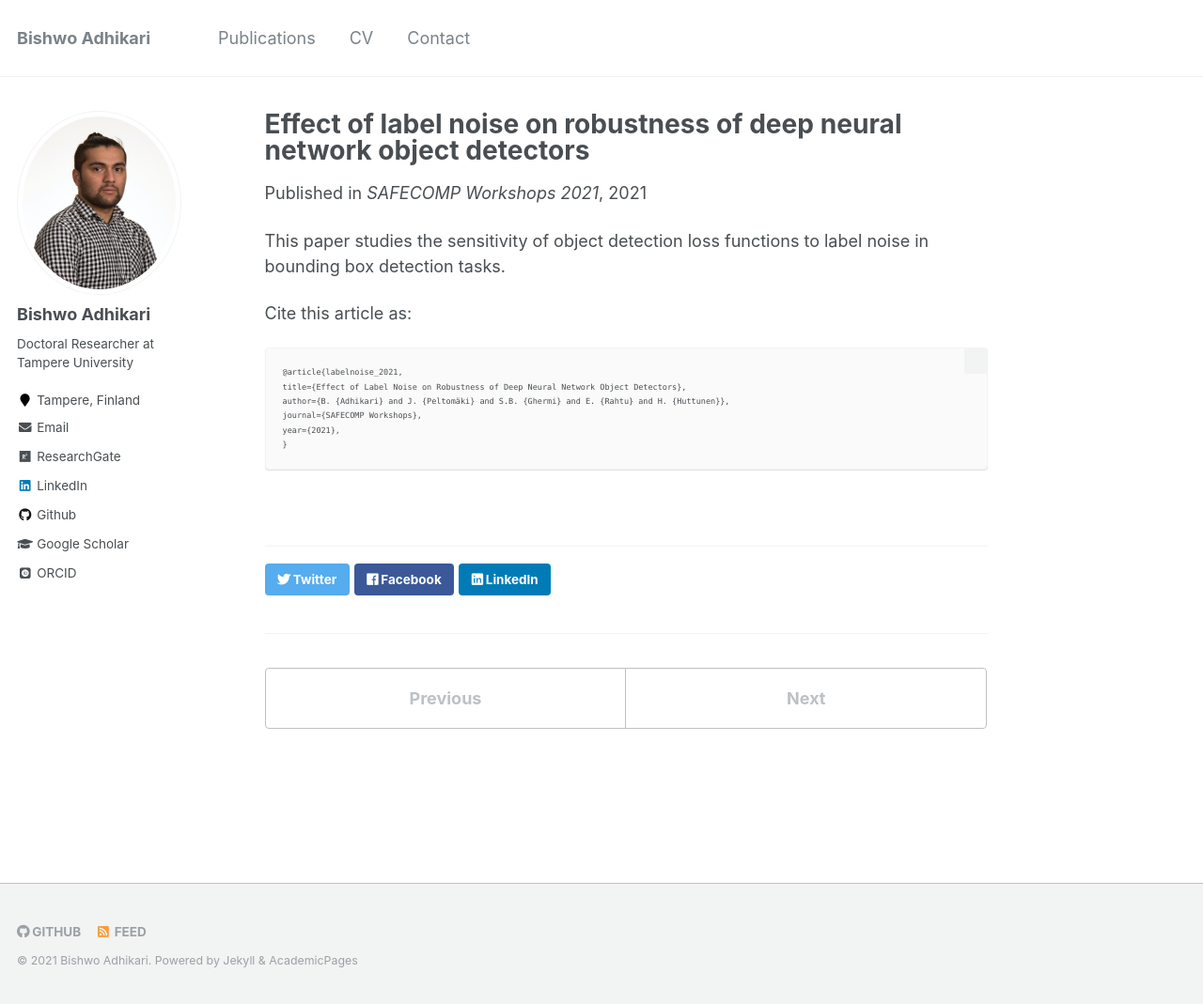
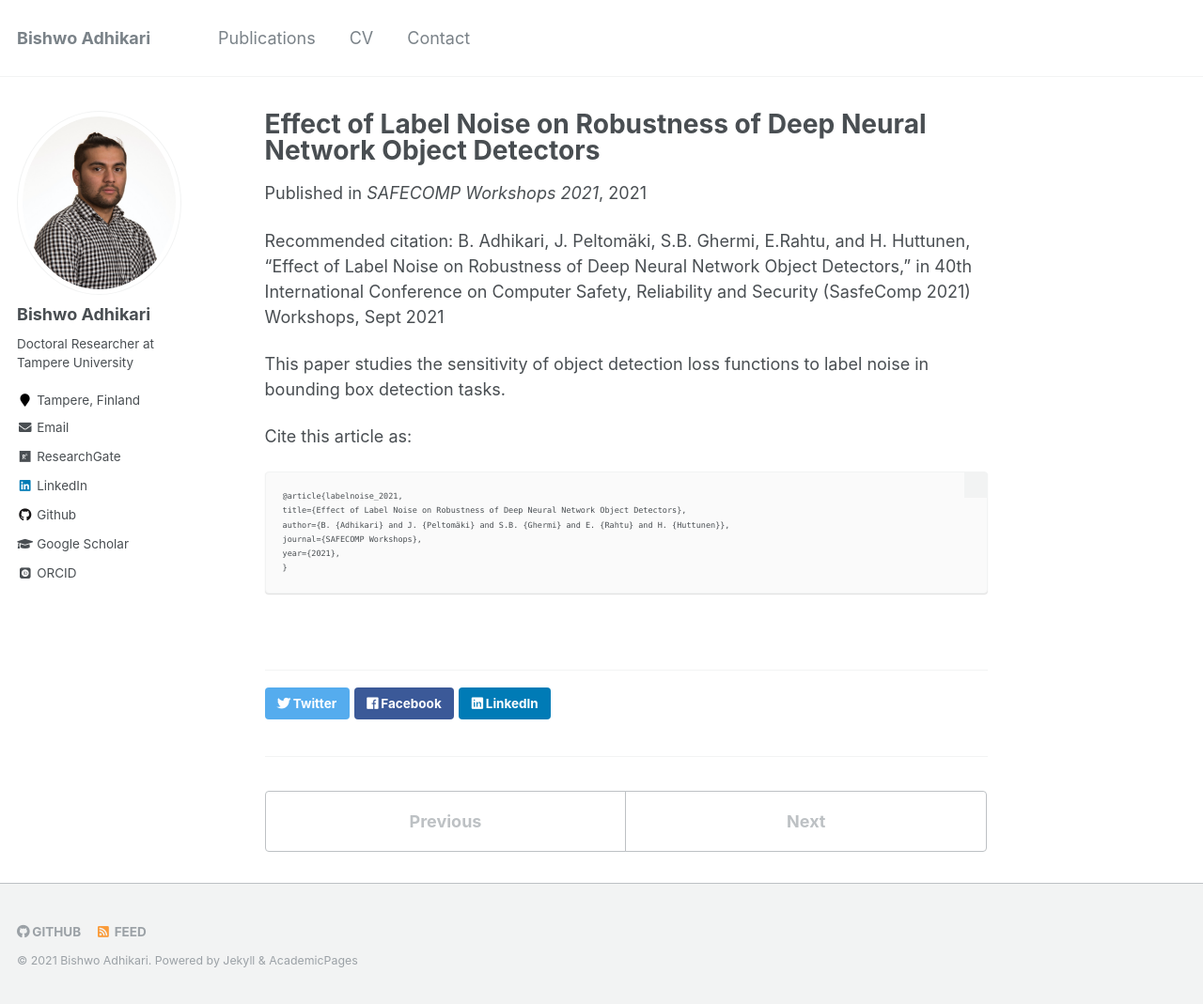
Before and after one commit to adhikaribishwo/adhikaribishwo.github.io, a Jekyll site: the page built from _publications/paper-4.md, in a window 1280 px wide and 1069 px high. Shown: the whole window at 94% size. Built offline with Jekyll 4.4.1, drawn with Linux system fonts in a browser that asks for light colours; some web fonts are replaced.

Commit message:
publicaition update

```diff
--- a/_publications/paper-4.md
+++ b/_publications/paper-4.md
@@ -1,11 +1,12 @@
 ---
-title: "Effect of label noise on robustness of deep neural network object detectors"
+title: "Effect of Label Noise on Robustness of Deep Neural Network Object Detectors"
 collection: publications
 permalink: /publication/paper-4
 excerpt: 'This paper is studies the effect of label noise on training dataset for deep learning object class detectors.'
 date: 'September 2021'
 venue: 'SAFECOMP Workshops 2021'
 # paperurl: 'http://adhikaribishwo.github.io/files/paper4.pdf'
+citation: ' B.  Adhikari, J. Peltomäki, S.B. Ghermi, E.Rahtu,  and  H.  Huttunen,  “Effect of Label Noise on Robustness of Deep Neural Network Object Detectors,” in 40th International Conference on Computer Safety, Reliability and Security (SasfeComp 2021) Workshops, Sept 2021'
 
 ---
 This paper studies the sensitivity of object detection loss functions to label noise in bounding box detection tasks.
```
